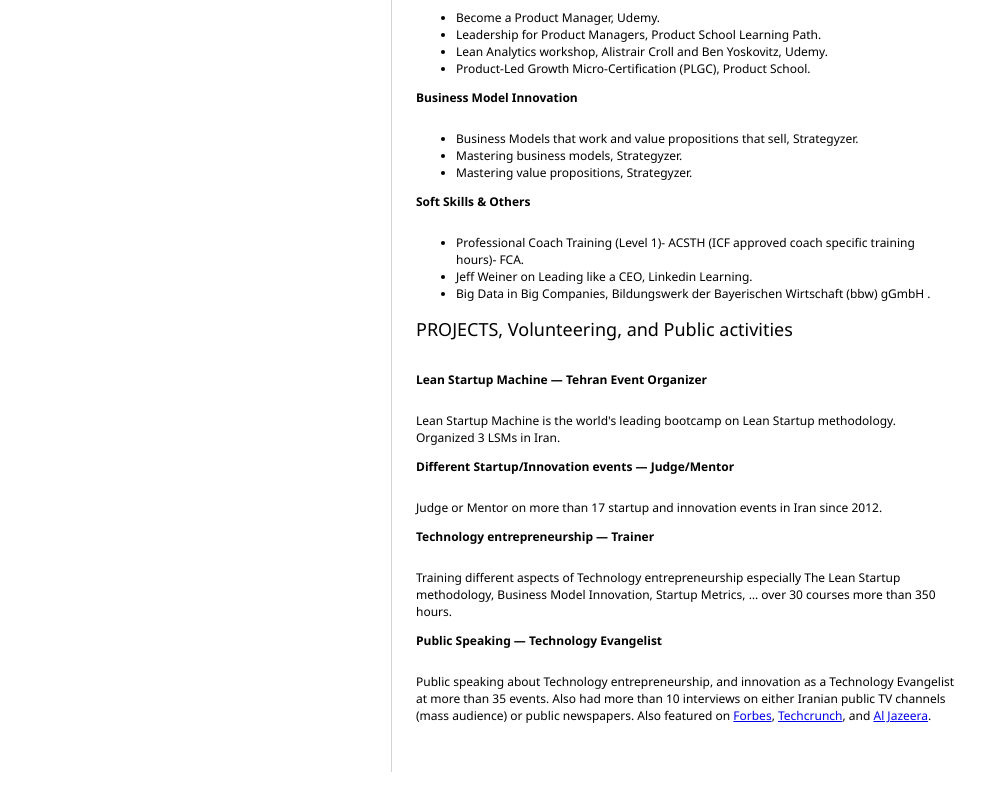
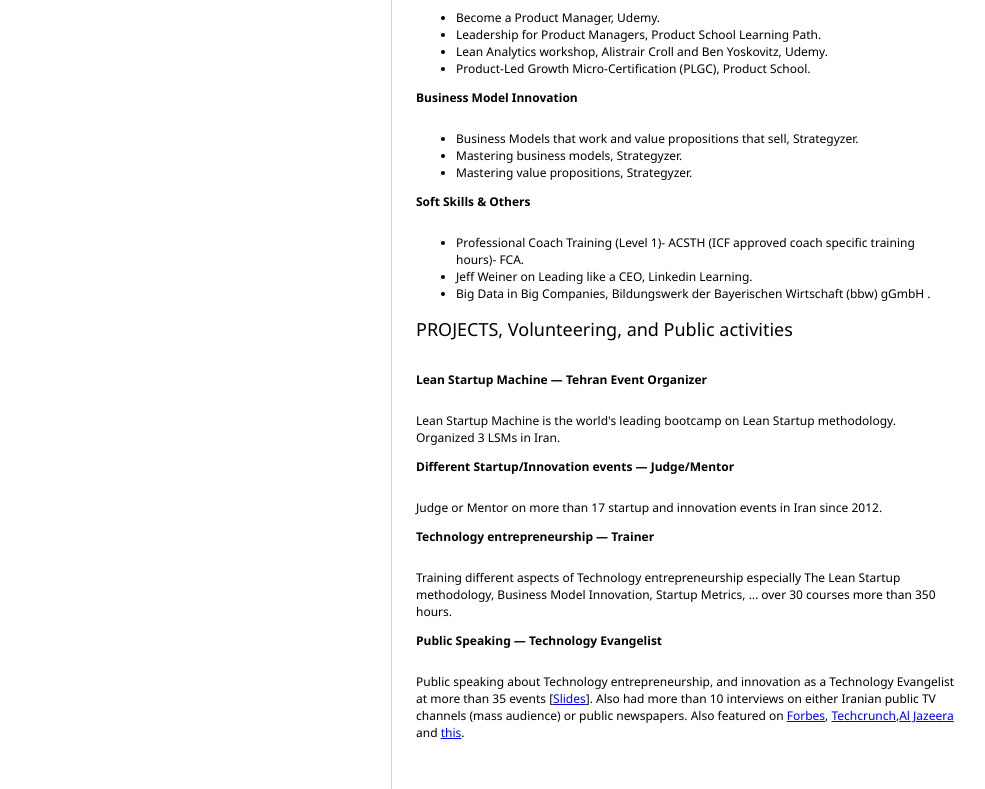
Before and after one commit to ghanemzadeh/resume, a plain HTML site: page index.html in a window 1280 px wide. Shown: the part 1466-2255 px from the top of the page, without its empty margins (152-1137 px from the left). Drawn offline with Linux system fonts and the light colour scheme.

Commit message:
Update index.html

```diff
--- a/index.html
+++ b/index.html
@@ -207,7 +207,7 @@
 
                     <h3>Public Speaking — Technology Evangelist</h3>
                     <p>
-                        Public speaking about Technology entrepreneurship, and innovation as a Technology Evangelist at more than 35 events. Also had more than 10 interviews on either Iranian public TV channels (mass audience) or public newspapers. Also featured on <a href="https://www.forbes.com/sites/elizabethmacbride/2016/04/30/seven-reasons-iran-is-likely-to-be-an-entrepreneurial-powerhouse/?sh=54312b5dec8c">Forbes</a>, <a href="https://techcrunch.com/2014/09/02/the-next-tech-startup-ecosystem-to-emerge-iran/?guccounter=2&guce_referrer=aHR0cHM6Ly93d3cubGlua2VkaW4uY29tLw&guce_referrer_sig=AQAAAG9nQZMsV-nnVG93zzT_kDdXfLALDldj5oSSyY6GFTM6sRbdO202nzYvBb5pfBIgcmB6wCtINZEsCMJW3FAj4muHshpXhOTM1-_0Z0vUvCAVu5Q1d2WP0B3ix5rbg-CCWqF3J9xxf8w4Ahh0hwAySAuAweeIg3Msn-oK12M9BIsC">Techcrunch</a>, and <a href="https://www.aljazeera.com/gallery/2016/12/1/inside-irans-silicon-valley">Al Jazeera</a>.
+                        Public speaking about Technology entrepreneurship, and innovation as a Technology Evangelist at more than 35 events [<a href="https://www.slideshare.net/Ghanemzadeh/presentations">Slides</a>]. Also had more than 10 interviews on either Iranian public TV channels (mass audience) or public newspapers. Also featured on <a href="https://www.forbes.com/sites/elizabethmacbride/2016/04/30/seven-reasons-iran-is-likely-to-be-an-entrepreneurial-powerhouse/?sh=54312b5dec8c">Forbes</a>, <a href="https://techcrunch.com/2014/09/02/the-next-tech-startup-ecosystem-to-emerge-iran/?guccounter=2&guce_referrer=aHR0cHM6Ly93d3cubGlua2VkaW4uY29tLw&guce_referrer_sig=AQAAAG9nQZMsV-nnVG93zzT_kDdXfLALDldj5oSSyY6GFTM6sRbdO202nzYvBb5pfBIgcmB6wCtINZEsCMJW3FAj4muHshpXhOTM1-_0Z0vUvCAVu5Q1d2WP0B3ix5rbg-CCWqF3J9xxf8w4Ahh0hwAySAuAweeIg3Msn-oK12M9BIsC">Techcrunch</a>,<a href="https://www.aljazeera.com/gallery/2016/12/1/inside-irans-silicon-valley">Al Jazeera</a> and <a href="https://www.linkedin.com/pulse/painting-silicon-iran-diaspora-homeland-recollections-ashtary/">this</a>.
                     </p>
 
 				</section>
```
